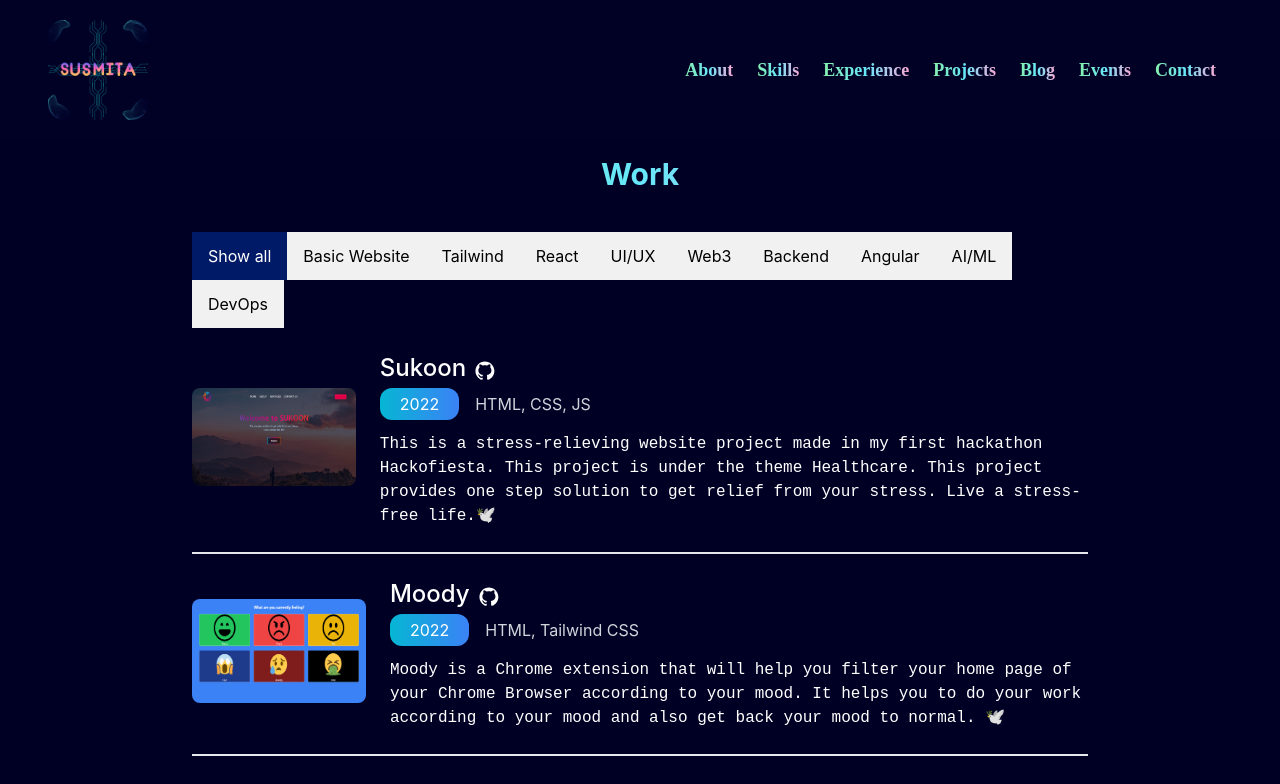
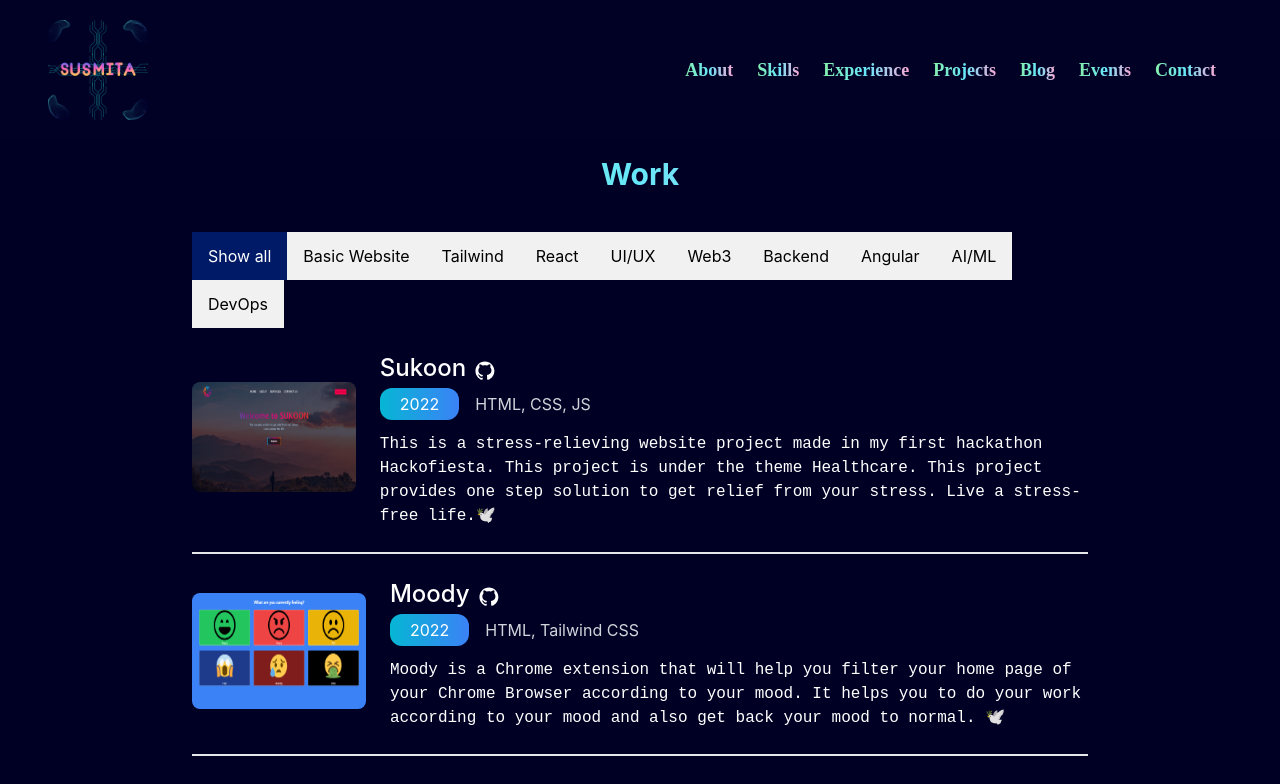
Before and after one commit to Susmita-Dey/portfolio-v1, a Next.js app: page /mywork in a window 1280 px wide. Shown: the top 784 px of the page. Built offline with nearby package versions, Linux system fonts and the light colour scheme.

Commit message:
optimize images

```diff
--- a/components/about.js
+++ b/components/about.js
@@ -23,8 +23,8 @@
           <Image
             src="/Profile Photo (1).png"
             alt="my-photo"
-            width="540"
-            height="540"
+            width={540}
+            height={540}
             className="rounded-3xl"
           />
         </div>
@@ -35,7 +35,9 @@
           data-aos-duration="2000"
           data-aos-easing="ease-in"
         >
-          <h2 className="text-2xl font-bold mb-6 text-transparent bg-clip-text bg-gradient-to-r from-cyan-300 to-pink-500">About Me</h2>
+          <h2 className="text-2xl font-bold mb-6 text-transparent bg-clip-text bg-gradient-to-r from-cyan-300 to-pink-500">
+            About Me
+          </h2>
           <div className="text-lg font-normal mb-6">
             <ul>
               <li className="mb-2">Age: 19</li>
--- a/components/introheader.js
+++ b/components/introheader.js
@@ -19,7 +19,8 @@
             <br /> Currently I&apos;m an MLH mentor and Graphic Designer at
             Community Classroom.
           </p>
-          <a type="text/html"
+          <a
+            type="text/html"
             href="https://drive.google.com/file/d/1KAwnHGJmdAcoEh9O80YuFMoev_OG_LjA/view?usp=sharing"
             className="bg-gradient-to-r from-cyan-500 to-blue-500 hover:from-cyan-700 hover:to-blue-700 text-white px-6 py-4 rounded text-lg mb-12"
           >
@@ -31,8 +32,8 @@
             src={profilePic}
             alt="Image of Susmita"
             className="z-10 relative rounded-full"
-            width="540"
-            height="540"
+            width={540}
+            height={540}
             loading="eager"
             priority
           />
--- a/components/work.js
+++ b/components/work.js
@@ -15,8 +15,8 @@
         <Image
           src={imageUrl}
           alt="Work-image"
-          width="500"
-          height="300"
+          width={500}
+          height={335}
           className="rounded-lg"
         />
       </div>
--- a/pages/_document.js
+++ b/pages/_document.js
@@ -5,7 +5,7 @@
 class MyDocument extends Document {
   render() {
     return (
-      <Html>
+      <Html lang="en">
         <Head />
         <head>
           <style>{loader}</style>
```
Also changed, not shown: pages/_app.js (+4 -5 lines).
